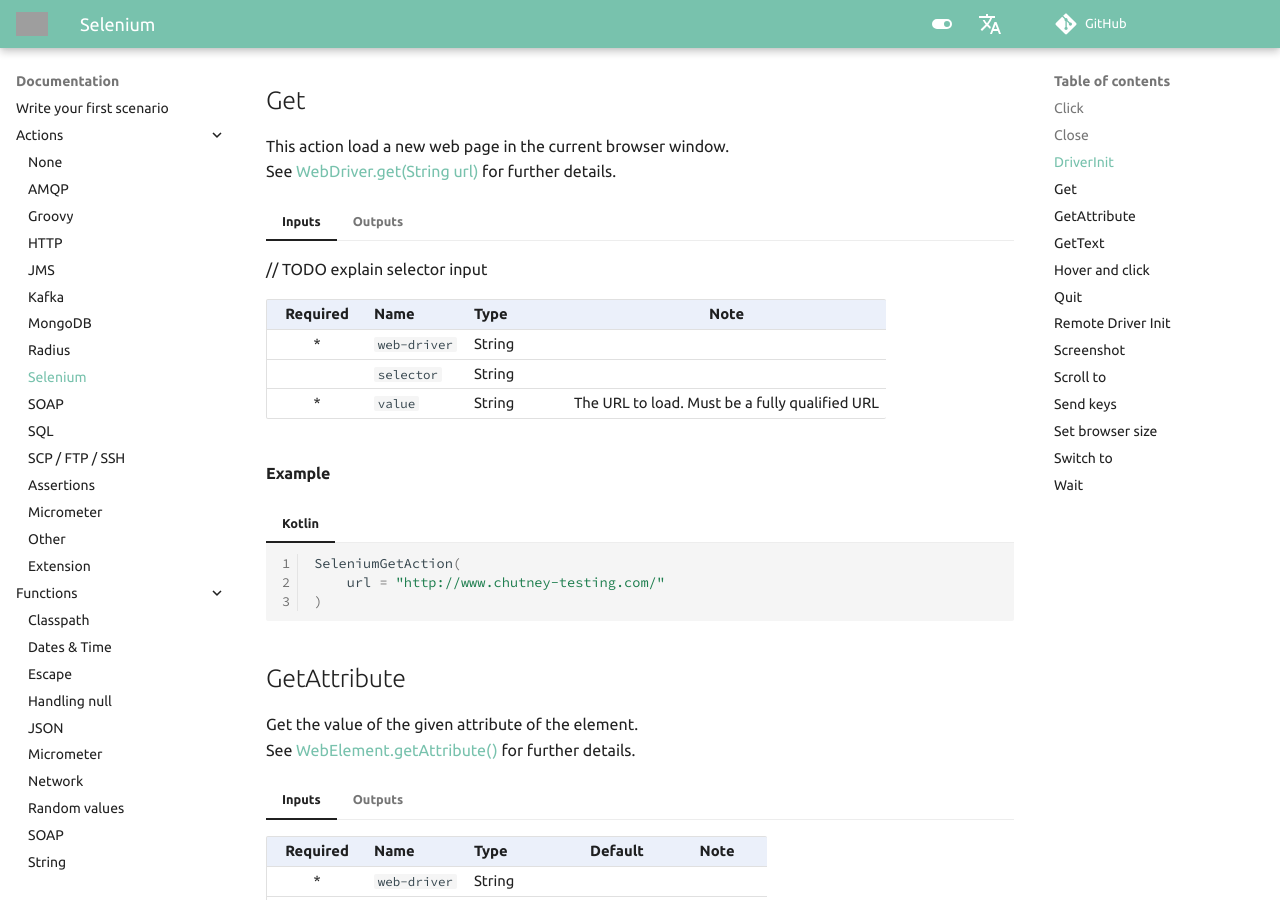
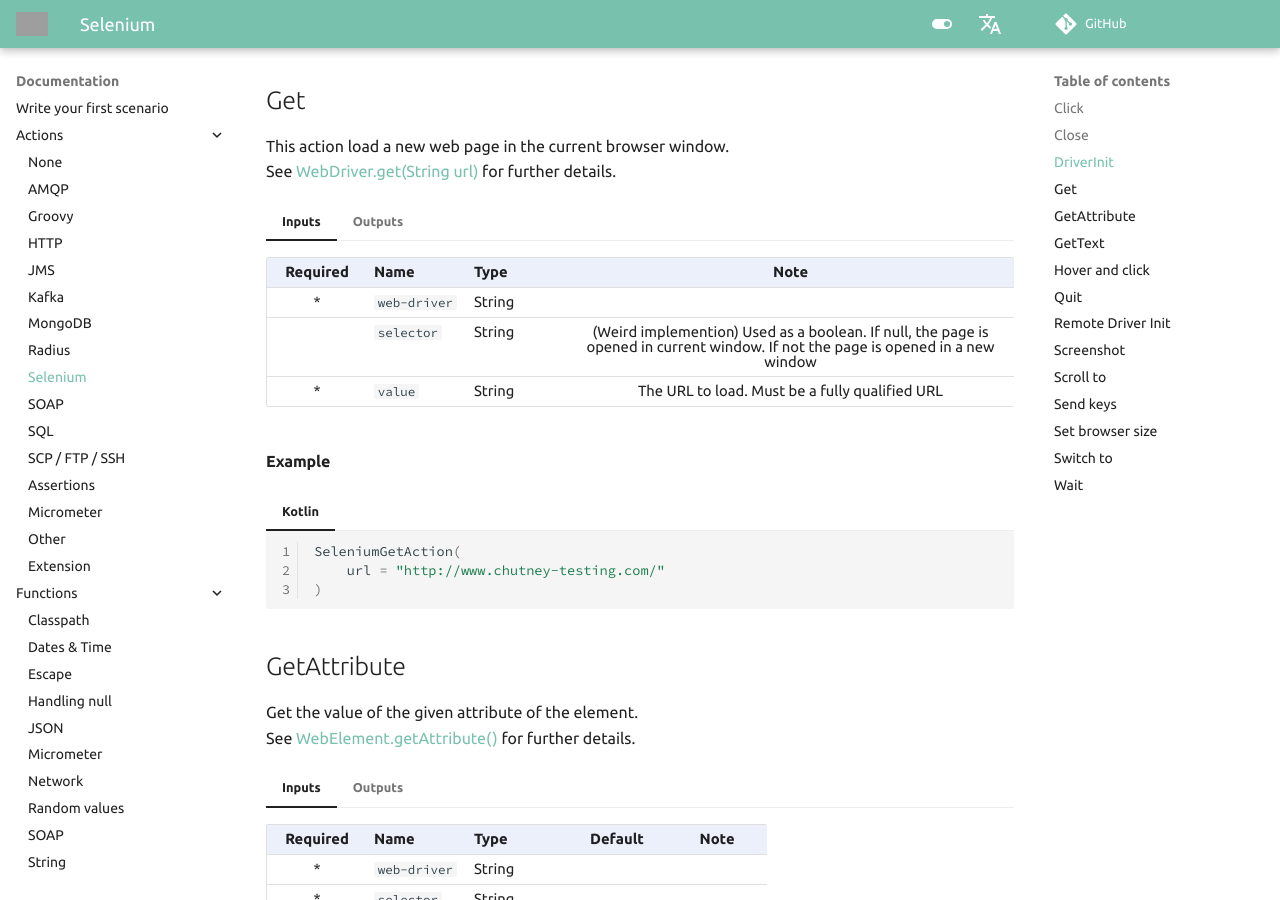
Before and after one commit to chutney-testing/chutney-testing.github.io-legacy, an MkDocs documentation site: the page built from docs/documentation/actions/selenium.md, in a window 1280 px wide and 900 px high, scrolled down 2597 px. Built offline with MkDocs 1.6.1 and Material for MkDocs 9.7.7, drawn with Linux system fonts in a browser that asks for light colours; comment, search, counter and statistics services are not loaded; grey boxes are pictures that could not be loaded.

Commit message:
doc: Add selector details on SeleniumGetAction

```diff
--- a/docs/documentation/actions/selenium.md
+++ b/docs/documentation/actions/selenium.md
@@ -136,12 +136,10 @@
 
 === "Inputs"
 
-    // TODO explain selector input
-
     | Required | Name         | Type    | Note                                           |
     |:--------:|:-------------|:--------|:----------------------------------------------:|
     |    *     | `web-driver` | String  |                                                |
-    |          | `selector`   | String  |                                                |
+    |          | `selector`   | String  | (Weird implemention) Used as a boolean. If null, the page is opened in current window. If not the page is opened in a new window |
     |    *     | `value`      | String  | The URL to load. Must be a fully qualified URL |
 
 === "Outputs"
```
